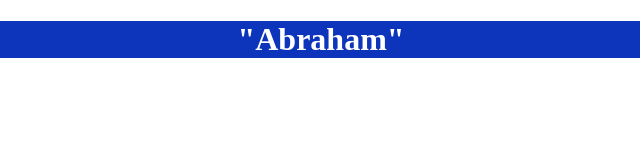
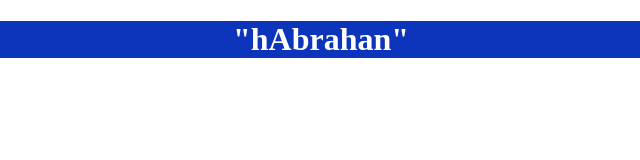
Before and after one commit to AlanMijael/examen, a plain HTML site: page index.html in a window 1280 px wide. Shown: the full height of the page, 319-959 px from the left. Drawn offline with Linux system fonts and the light colour scheme.

Commit message:
Update index.html

```diff
--- a/index.html
+++ b/index.html
@@ -7,6 +7,6 @@
     <title>Document</title>
 </head>
 <body>
-    <div class="no"><h1>"Abraham"</h1></div>
+    <div class="no"><h1>"hAbrahan"</h1></div>
 </body>
 </html>
```
